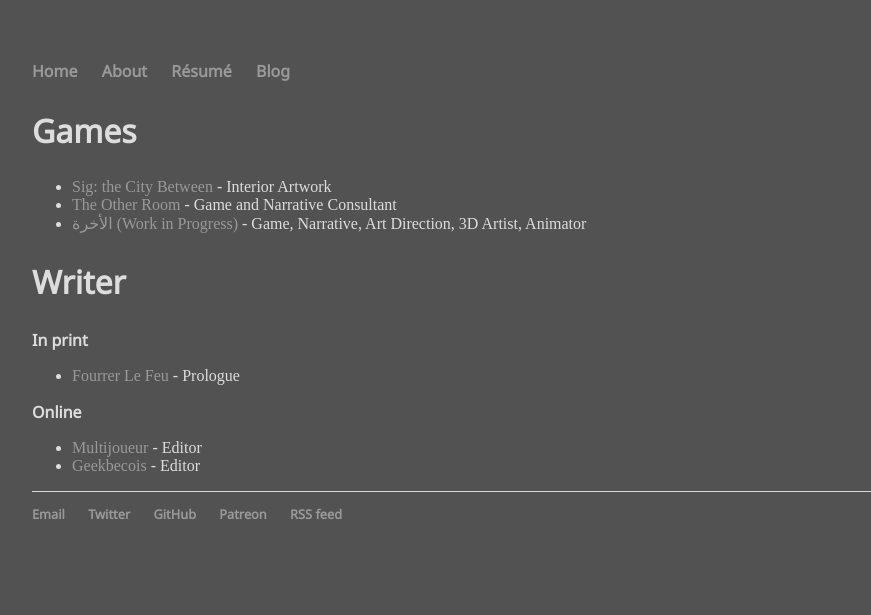
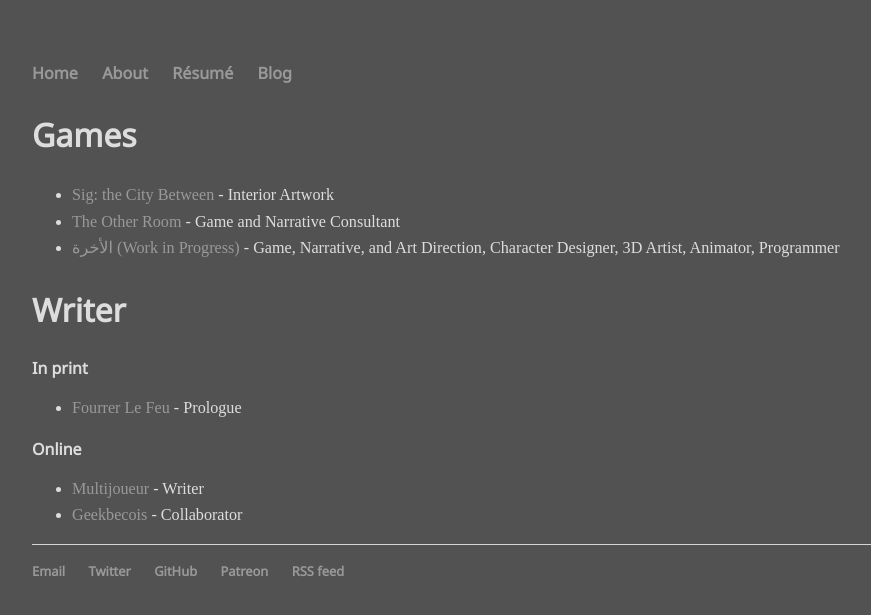
Before and after one commit to mstfacmly/mstfacmly.github.io, a Jekyll site: the page built from resume.md, in a window 1280 px wide. Shown: the top 615 px of the page, without its empty margins (160-1031 px from the left). Built offline with Jekyll 4.4.1, drawn with Linux system fonts in a browser that asks for light colours; some web fonts are replaced.

Commit message:
adding details to config & resume, tweaking css values

```diff
--- a/_config.yml
+++ b/_config.yml
@@ -1,10 +1,12 @@
 title: mstfa cmly - Game Designer
 description: Personal website & résumé for mstfa cmly
-url: https://www.mstfacmly.com
+url: https://mstfacmly.com
 author: mstfa cmly
 birthday: '1984-04-11 00:00:00 +0300'
 langs: العربية, English, French, a little bit of Spanish and Italian
 proglangs: Python, GDScript & Web languages (HTML, CSS, Markdown, Liquid)
+OS: Ubuntu 18.04
+OSsite: https://ubuntu.com
 
 #contact info
 email: mstfacmly@studioslune.com
--- a/css/main.css
+++ b/css/main.css
@@ -28,22 +28,22 @@
 }
 h1 {
 	font-size: 3em;
-	font-family:'FiraGO Thin', 'Noto Sans', 'Sans-Serif';
+	font-family:'FiraGO Thin', 'Noto Sans', 'Helvetica', 'Sans-Serif';
 	color: #ddd;
 }
 h2 {
 	font-size: 2em;
-	font-family:'FiraGO Thin', 'Noto Sans', 'Sans-Serif';
+	font-family:'FiraGO Thin', 'Noto Sans', 'Helvetica', 'Sans-Serif';
 	color: #ddd;
 }
 h3 {
 	font-size: 1em;
-	font-family:'FiraGO Thin', 'Noto Sans', 'Sans-Serif';
+	font-family:'FiraGO Thin', 'Noto Sans', 'Helvetica', 'Sans-Serif';
 	color: #ddd;
 }
 p {
-	font-size: 1.5em;
-	line-height: 1.4em;
+	font-size: 1.42em;
+	line-height: 1.21em;
 	color: #999;
 }
 footer {
@@ -51,9 +51,14 @@
 	font-size: .8em;
 }
 
+body ul {
+	font-size: 1.01em;
+	line-height: 1.64rem;
+}
+
 ul.posts {
 	margin: 20px auto 40px;
-	font-size: 1.5em;
+	font-size: 1.21em;
 }
 
 ul.posts li {
--- a/resume.md
+++ b/resume.md
@@ -5,12 +5,12 @@
 ## Games
 * [Sig: the City Between](genesisoflegend.com/products/sig) - Interior Artwork
 * [The Other Room](minorityvr.com) - Game and Narrative Consultant
-* [الأخرة (Work in Progress)](studioslune.com/projects/alakhira) - Game, Narrative, Art Direction, 3D Artist, Animator
+* [الأخرة (Work in Progress)](studioslune.com/projects/alakhira) - Game, Narrative, and Art Direction, Character Designer, 3D Artist, Animator, Programmer
 
 ## Writer
 ### In print
-* [Fourrer Le Feu](leslibraires.ca/livres/fourrer-le-feu-marjolaine-beauchamp-9782924682036.html) - Prologue
+  * [Fourrer Le Feu](leslibraires.ca/livres/fourrer-le-feu-marjolaine-beauchamp-9782924682036.html) - Prologue
 
 ### Online
-* [Multijoueur](multijoueur.ca/author/mchamli/) - Editor
-* [Geekbecois](geekbecois.com/author/moustafa/) - Editor
+  * [Multijoueur](multijoueur.ca/author/mchamli/) - Writer
+  * [Geekbecois](geekbecois.com/author/moustafa/) - Collaborator
```
Also changed, not shown: about.md (+4 -2 lines).
